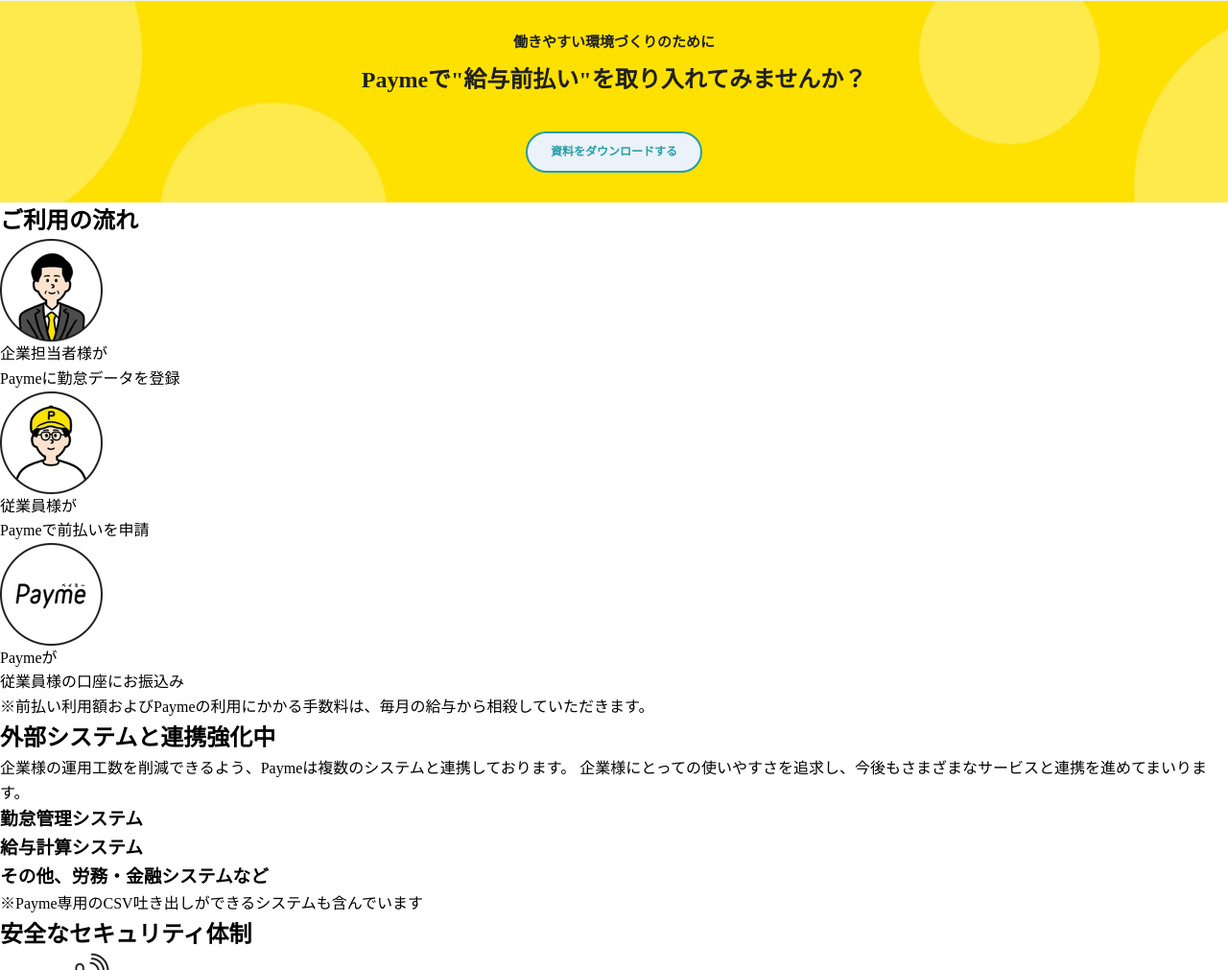
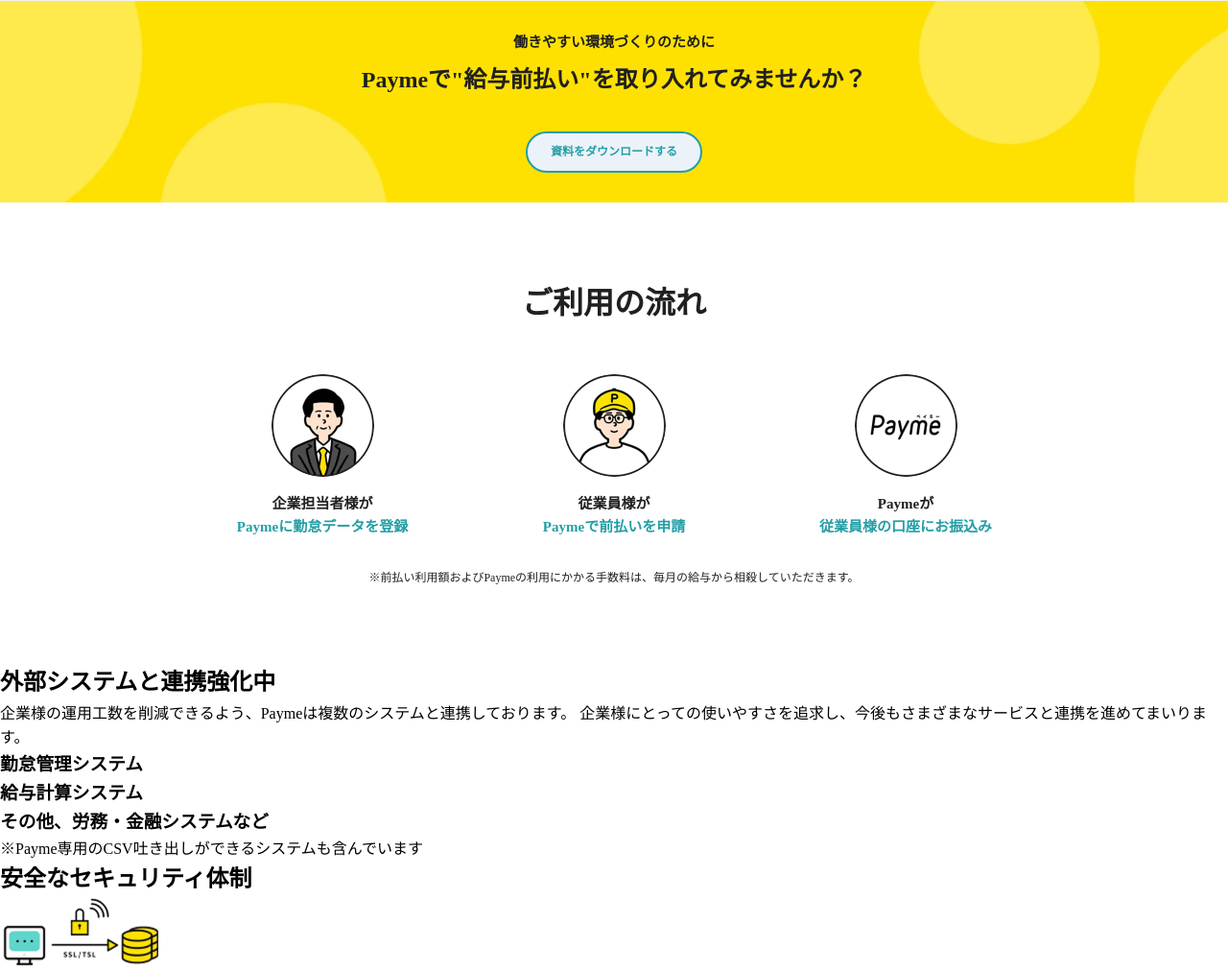
Before and after one commit to kaji-shoma/payme-reproduction, a website built with Vite: page index.html in a window 1280 px wide. Shown: the part 2618-3629 px from the top of the page at 96% size. Built offline with nearby package versions, Linux system fonts and the light colour scheme.

Commit message:
flow(ご利用の流れ)セクションのスタイリング実装、foundation.プレフィックス残存分を修正

```diff
--- a/src/scss/object/project/_top.scss
+++ b/src/scss/object/project/_top.scss
@@ -274,3 +274,68 @@
         margin-top: to-rem(34);
     }
 }
+
+// ---- Flow ----
+.flow {
+    padding: to-rem(80) to-rem(40);
+
+    &__inner {
+        max-width: to-rem(1280);
+        margin: 0 auto;
+    }
+
+    &__heading {
+        color: $color-202020;
+        font-size: to-rem(32);
+        font-weight: bold;
+        text-align: center;
+    }
+
+    &__list {
+        display: flex;
+        justify-content: center;
+        gap: to-rem(64);
+        margin-top: to-rem(48);
+    }
+
+    &__item {
+        display: flex;
+        flex-direction: column;
+        align-items: center;
+        flex: 0 0 to-rem(240);
+    }
+
+    &__icon {
+        width: to-rem(107);
+        height: to-rem(107);
+        border-radius: 50%;
+        overflow: hidden;
+
+        img {
+            display: block;
+            width: 100%;
+            height: 100%;
+            object-fit: cover;
+        }
+    }
+
+    &__label {
+        margin-top: to-rem(16);
+        color: $color-202020;
+        font-size: to-rem(15);
+        font-weight: bold;
+        text-align: center;
+        line-height: 1.6;
+    }
+
+    &__accent {
+        color: $color-249ea6;
+    }
+
+    &__note {
+        margin-top: to-rem(32);
+        color: $color-202020;
+        font-size: to-rem(12);
+        text-align: center;
+    }
+}
```
